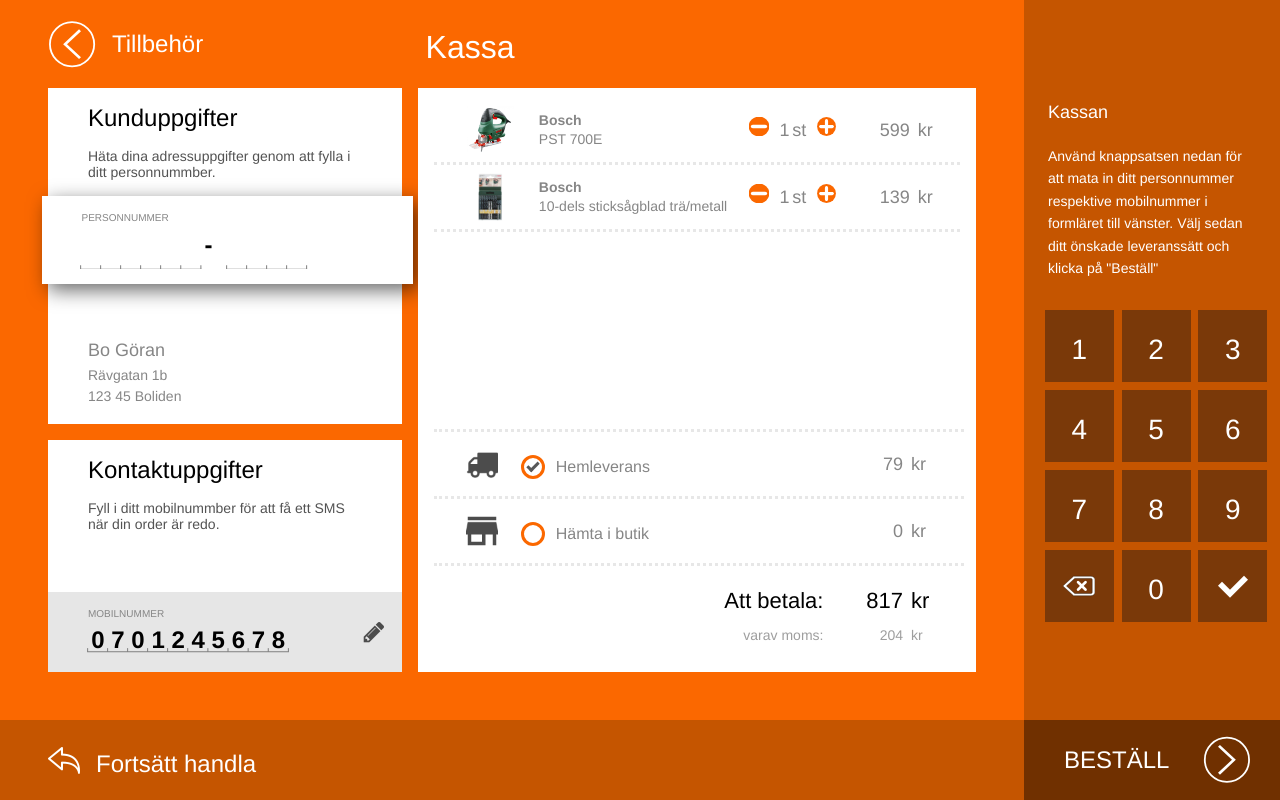
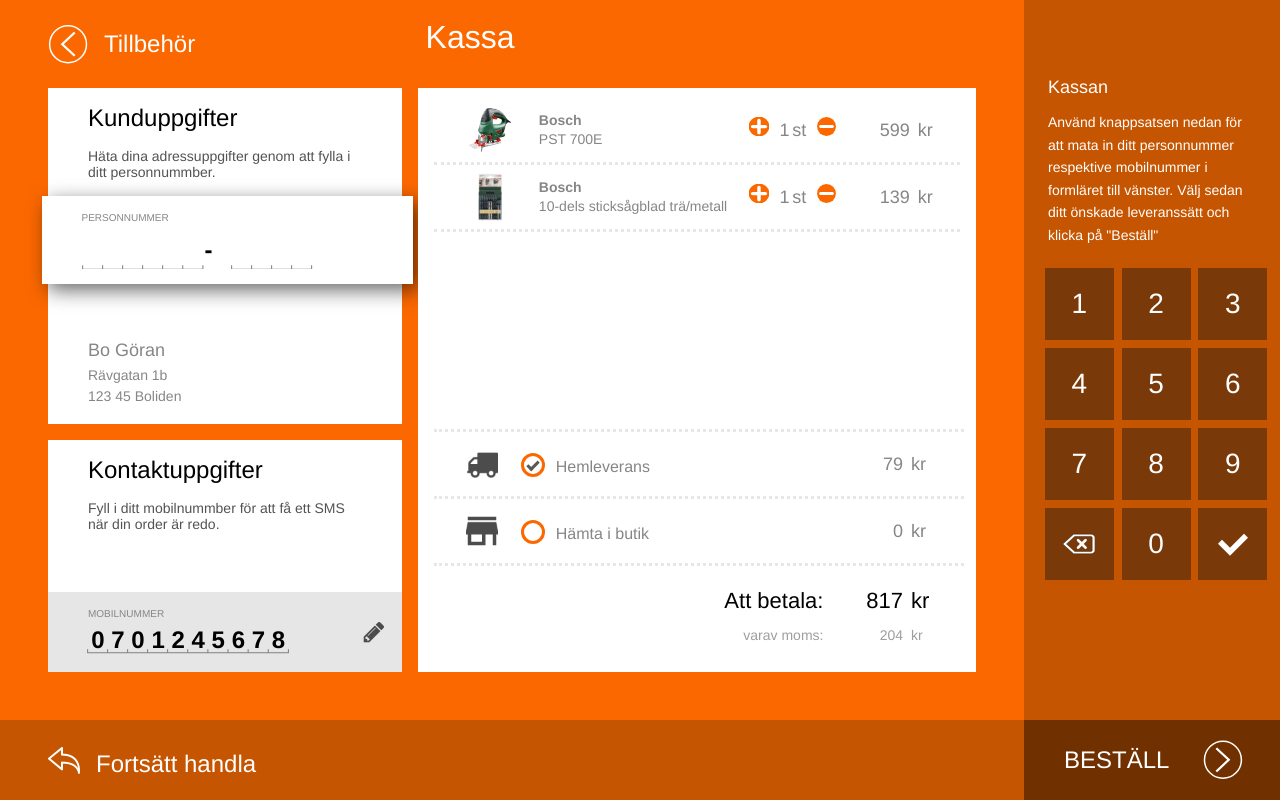
Before and after one commit to YAOrangeTime16/kiosk-test, a website: page index.html in a window 1280 px wide. Drawn offline with nearby package versions, Linux system fonts and the light colour scheme.

Commit message:
added contents to README.md and fixed some styles

```diff
--- a/index.html
+++ b/index.html
@@ -66,10 +66,10 @@
                       <p>PST 700E</p>
                     </div>
                     <div class="item-quantity">
-                        <div class="icon-minus"></div>
+                        <div class="icon-plus"></div>
                         <span class="quantity">1</span>
                         <span>st</span>
-                        <div class="icon-plus"></div>
+                        <div class="icon-minus"></div>
                     </div>
                     <span class="item-price price text-right">599</span>
                     <span>kr</span>
@@ -81,10 +81,10 @@
                       <p>10-dels sticksågblad trä/metall</p>
                     </div>
                     <div class="item-quantity">
-                      <div class="icon-minus"></div>
+                      <div class="icon-plus"></div>
                       <span class="quantity">1</span>
                       <span>st</span>
-                      <div class="icon-plus"></div>
+                      <div class="icon-minus"></div>
                     </div>
                     <span class="item-price price text-right" value="139">139</span>
                     <span>kr</span>
--- a/src/js/itemPrice.js
+++ b/src/js/itemPrice.js
@@ -8,8 +8,6 @@
 const taxPrice = document.getElementById('moms');
 const deliver = document.getElementById('deliver');
 const store = document.getElementById('store');
-
-console.log(deliver.parentElement.nextElementSibling)
 
 const itemPriceCalc = (()=>{
   let newQuantity;
--- a/src/sass/style.scss
+++ b/src/sass/style.scss
@@ -113,7 +113,7 @@
 
 #number-tablet {
   h4 {
-    margin-top: 40%;
+    margin-top: 30%;
     margin-right: 1.5rem;
     margin-left: 1.5rem;
   }
@@ -122,7 +122,7 @@
     font-weight: 200;
     font-size: 1.4em;
     line-height: 1.6em;
-    padding: 0.5rem 1.5rem;
+    padding: 0 1.5rem;
   }
 }
 
@@ -139,7 +139,7 @@
     width: 90%;
     height: 90%;
     margin: 0.5rem;
-    line-height: 5rem;
+    line-height: 4.5rem;
     text-align: center;
     font-size: 2.8em;
     cursor: pointer;
@@ -175,8 +175,8 @@
     display: inline-block;
     background-image: url('../images/arrow-circle.svg');
     background-size: cover;
-    width: 3rem;
-    height: 3rem;
+    width: 2.5rem;
+    height: 2.5rem;
     margin-left: 3rem;
     cursor: pointer;
   }
@@ -190,7 +190,7 @@
 
 #item-header {
   h1 {
-    margin-top: 1.8rem;
+    margin-top: 1.2rem;
     margin-left: 1rem;
   }
 }
@@ -219,6 +219,7 @@
     bottom: 0;
     width: 100%;
     height: 25%;
+    z-index: 20;
 
     h4 {
       margin-left: 2.5rem;
@@ -257,19 +258,20 @@
     margin-left: auto;
     margin-right: auto;
     color: #000000;
+    z-index: 50;
   }
 
   #first-digits {
     width: 38%;
     letter-spacing: 0.42rem;
-    margin-top: 0.5rem;
+    margin-top: 0.8rem;
     margin-left: 0.2rem;
 
     + div {
       margin: 0 0.4rem;
       width: 5%;
       text-align: center;
-      margin-top: 0.5rem;
+      margin-top: 0.8rem;
     }
   }
 
@@ -277,7 +279,7 @@
     width: 35%;
     margin-left: 0.4rem;
     letter-spacing: 0.42rem;
-    margin-top: 0.5rem;
+    margin-top: 0.8rem;
   }
 
   .first-digits-svg {
@@ -286,7 +288,7 @@
     background-repeat: no-repeat;
     width: 35%;
     height: 10%;
-    margin-left: 2.3rem;
+    margin-left: 2.4rem;
     margin-top: 0.5rem;
   }
 
@@ -296,7 +298,7 @@
     background-repeat: no-repeat;
     width: 40%;
     height: 10%;
-    margin-left: 0.8rem;
+    margin-left: 1rem;
     margin-top: 0.5rem;
   }
 }
@@ -341,7 +343,7 @@
 
   .tel-digits-svg {
     position: absolute;
-    bottom: 0.2rem;
+    bottom: 0.1rem;
     left: 2.3rem;
     display: inline-block;
     background-image: url('../images/telDigits.svg');
@@ -446,8 +448,8 @@
   background-image: url('../images/arrow-circle.svg');
   background-size: cover;
   transform: rotate(180deg);
-  width: 3rem;
-  height: 3rem;
+  width: 2.5rem;
+  height: 2.5rem;
 }
 
 .item1,
@@ -551,6 +553,7 @@
   label {
     font-size: 1.6em;
     cursor: pointer;
+    display: block;
   }
 
   label::before,
@@ -572,7 +575,7 @@
   label::before {
     position: relative;
     right: 1.8rem;
-    top: 1.9rem;
+    top: 1.8rem;
     transition: opacity 0.2s linear;
     opacity: 0;
     width: 9px;
```
Also changed, not shown: README.md, src/css/style.css, 1 other file.
